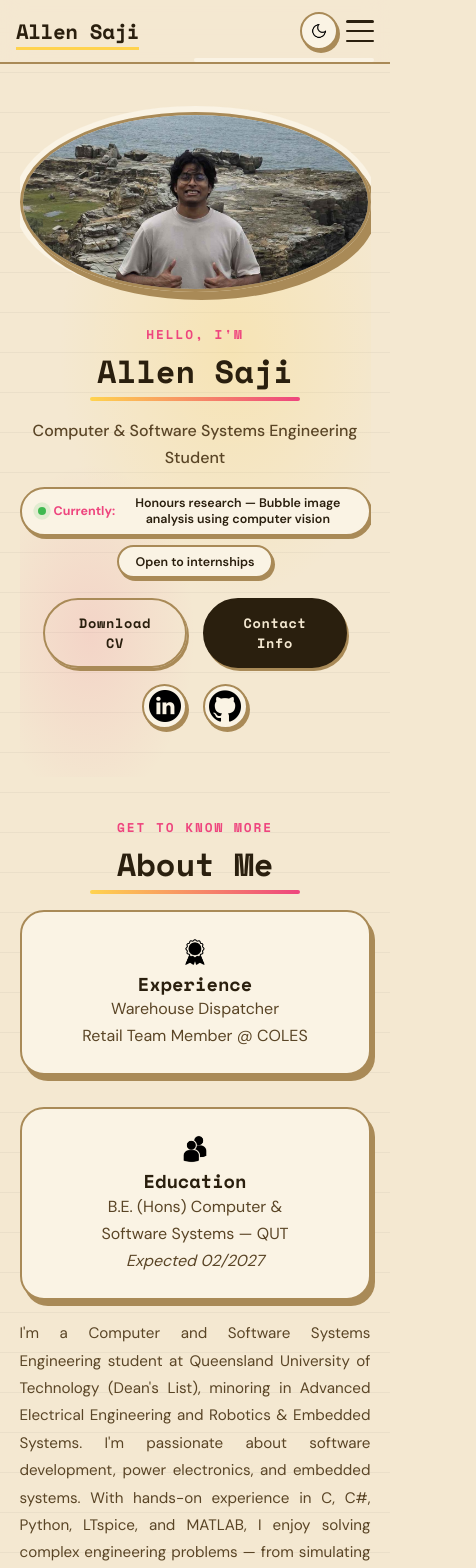
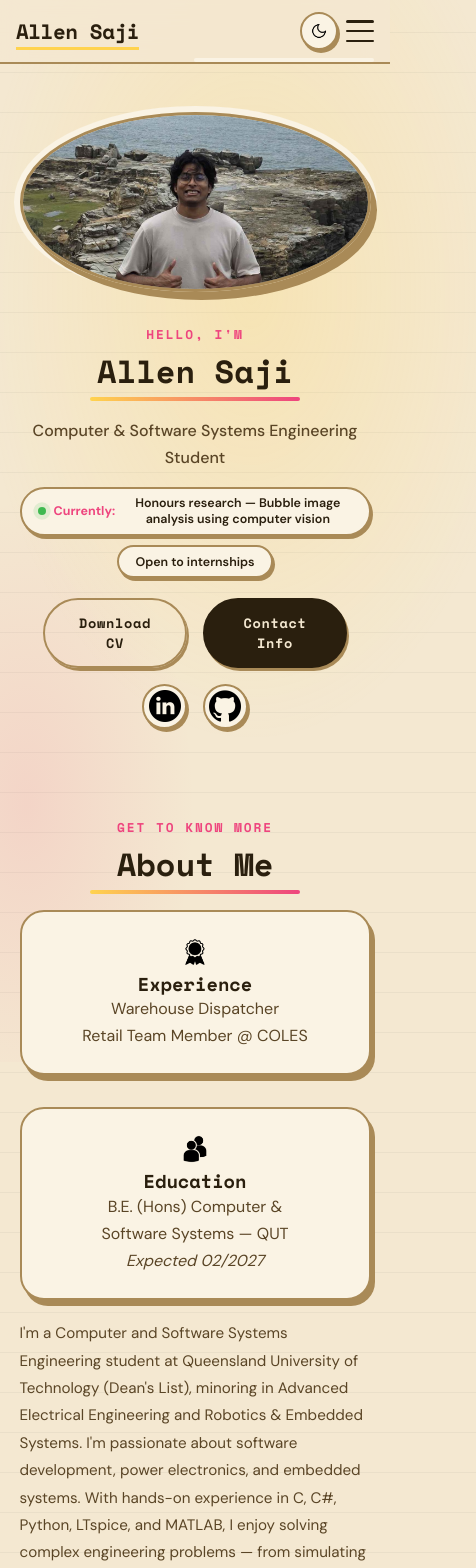
Before and after one commit to unholypot/about-me-react, a React (Vite) app: page / in a window 390 px wide. Shown: the top 1568 px of the page, 476 px wide, since content can reach past the window. Built offline with nearby package versions, Linux system fonts and the light colour scheme.

Commit message:
inshallah2

```diff
--- a/package.json
+++ b/package.json
@@ -10,6 +10,7 @@
     "preview": "vite preview"
   },
   "dependencies": {
+    "framer-motion": "^12.35.0",
     "react": "^19.2.0",
     "react-dom": "^19.2.0"
   },
--- a/src/style.css
+++ b/src/style.css
@@ -377,6 +377,7 @@ section {
   margin: 0 10rem;
   box-sizing: border-box;
   min-height: fit-content;
+  overflow: visible;
 }
 
 .section-container {
@@ -435,13 +436,13 @@ html.dark .title {
   height: 80vh;
   align-items: center;
   position: relative;
-  overflow: hidden;
+  overflow: visible;
 }
 
 #profile::before {
   content: '';
   position: absolute;
-  inset: 0;
+  inset: -40% -30%;
   background: var(--glow-hero);
   pointer-events: none;
   z-index: 0;
@@ -1140,7 +1141,7 @@ html.dark section + section::before {
   .section__pic-container { width: auto; height: 46vw; justify-content: center; }
   .section__text__p2 { font-size: 1rem; }
   .title { font-size: 2rem; }
-  .text-container { text-align: justify; }
+  .text-container { text-align: start; }
   #hamburger-nav { padding: 0.75rem 1rem; }
   .hamburger-menu { gap: 0.5rem; }
   .hamburger-menu .dark-mode-toggle { margin-right: 0 !important; }
```
Also changed, not shown: 1 other file (tests, documents, lock files or other folders).
